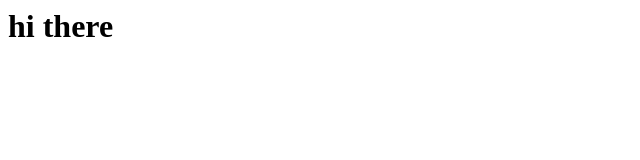
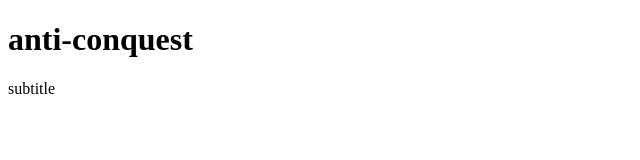
Before and after one commit to fumbl3b/anti-conquest, a plain HTML site: page index.html in a window 1280 px wide. Shown: the whole page, without its empty margins (0-640 px from the left). Drawn offline with Linux system fonts and the light colour scheme.

Commit message:
the index file

```diff
--- a/index.html
+++ b/index.html
@@ -1,9 +1,14 @@
-<! DOCTYPE html>
+<!DOCTYPE html>
 <html>
-<head>
-</head>
-
-<body>
-<h1>hi there</h1>
-</body>
+  <head>
+    <meta charset="utf-8">
+    <meta name="viewport" content="width=device-width">
+    <title>repl.it</title>
+    <link href="style.css" rel="stylesheet" type="text/css" />
+    <script src="script.js"></script>
+  </head>
+  <body>
+    <h1>anti-conquest</h1>
+    <p>subtitle</p>
+  </body>
 </html>
```
Also changed, not shown: 1 other file.
